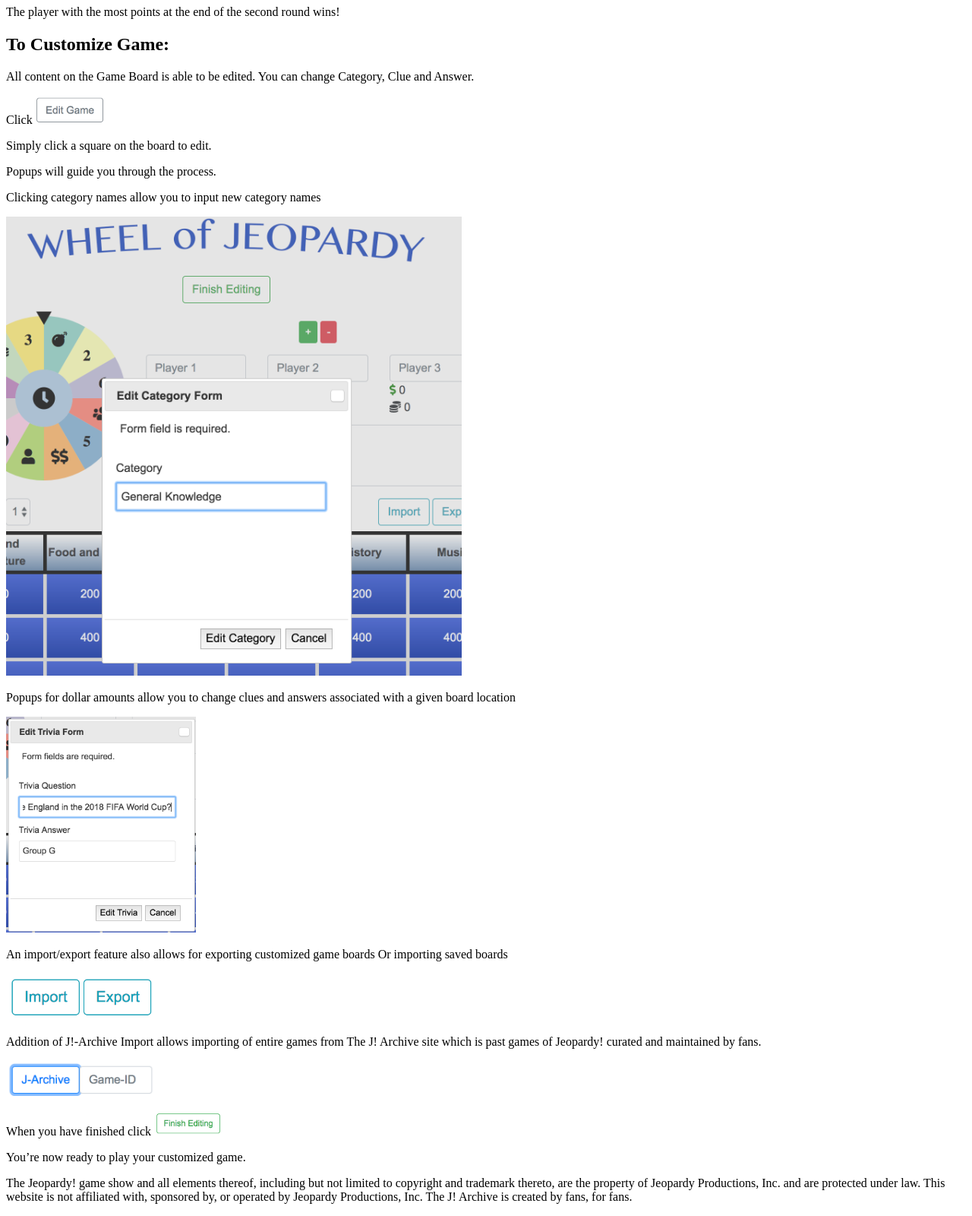
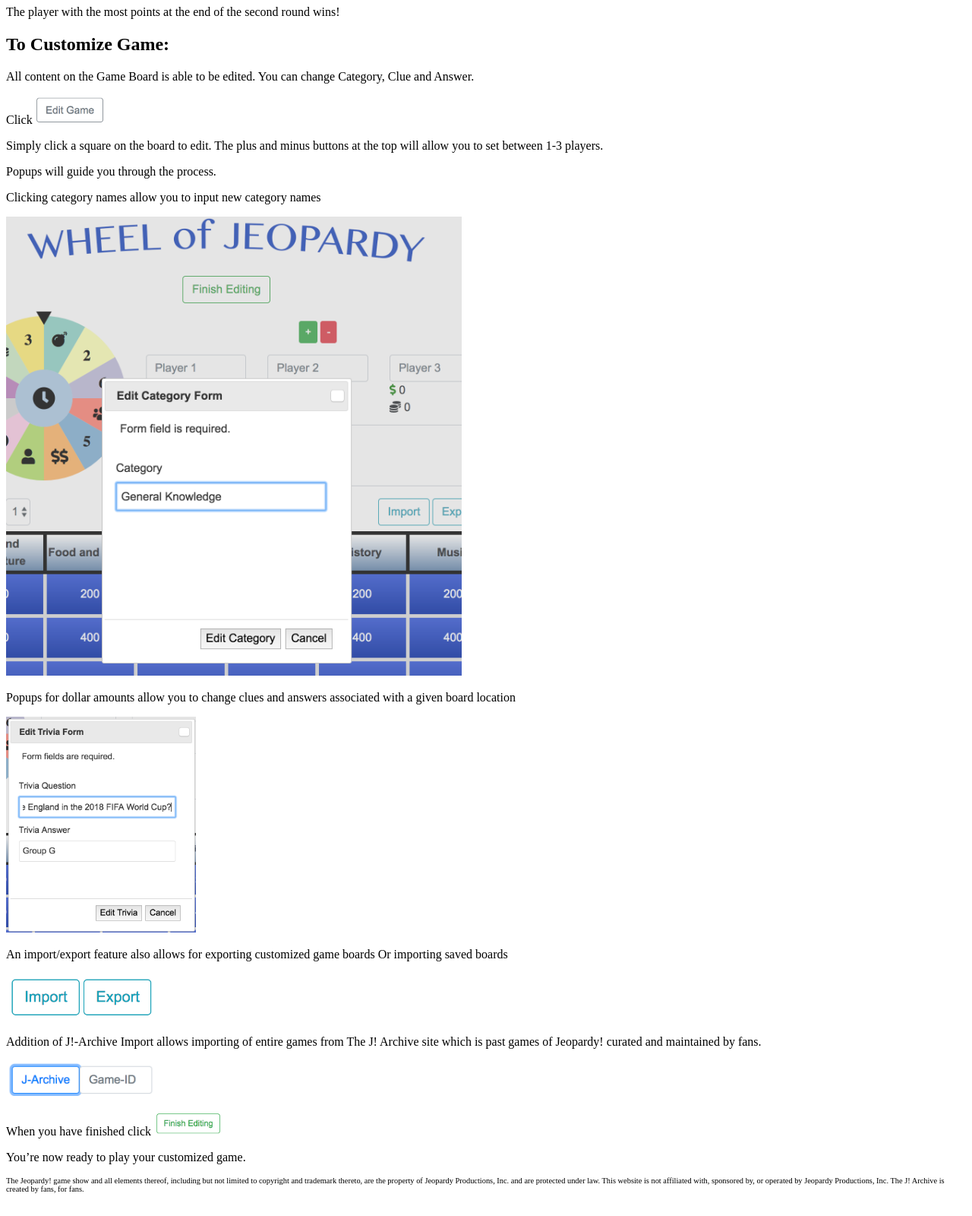
Before and after one commit to TeamVelocity/teamvelocity.github.io, a website: page help.html in a window 1280 px wide. Shown: the part 641-2241 px from the top of the page at 76% size. Drawn offline with Linux system fonts and the light colour scheme.

Commit message:
Update help.html

```diff
--- a/help.html
+++ b/help.html
@@ -22,7 +22,7 @@
 <p> All content on the Game Board is able to be edited.
  You can change Category, Clue and Answer. </p>
 <p> Click <img src=assets/EditGame.png alt="Edit Game" width="90px"> </p>
-<p> Simply click a square on the board to edit. </p>
+<p> Simply click a square on the board to edit. The plus and minus buttons at the top will allow you to set between 1-3 players. </p>
 <p> Popups will guide you through the process. </p>
 <p> Clicking category names allow you to input new category names </p>
 <img src=assets/categorypopup.png alt=category_popup width=600px>
@@ -37,7 +37,7 @@
 <img src=assets/JArchive.png alt=JArchive width=200px>
 <p> When you have finished click <img src=assets/FinishEditing.png alt=Finish_Editing width=90px> </p>
 <p> You’re now ready to play your customized game. </p>
-<p id="disclaimer" style=“font-size:65%;”>
+<p id="disclaimer" style="font-size:65%;">
                     The Jeopardy! game show and all elements thereof, including
                     but not limited to copyright and trademark thereto, are the
                     property of Jeopardy Productions, Inc. and are protected
```
